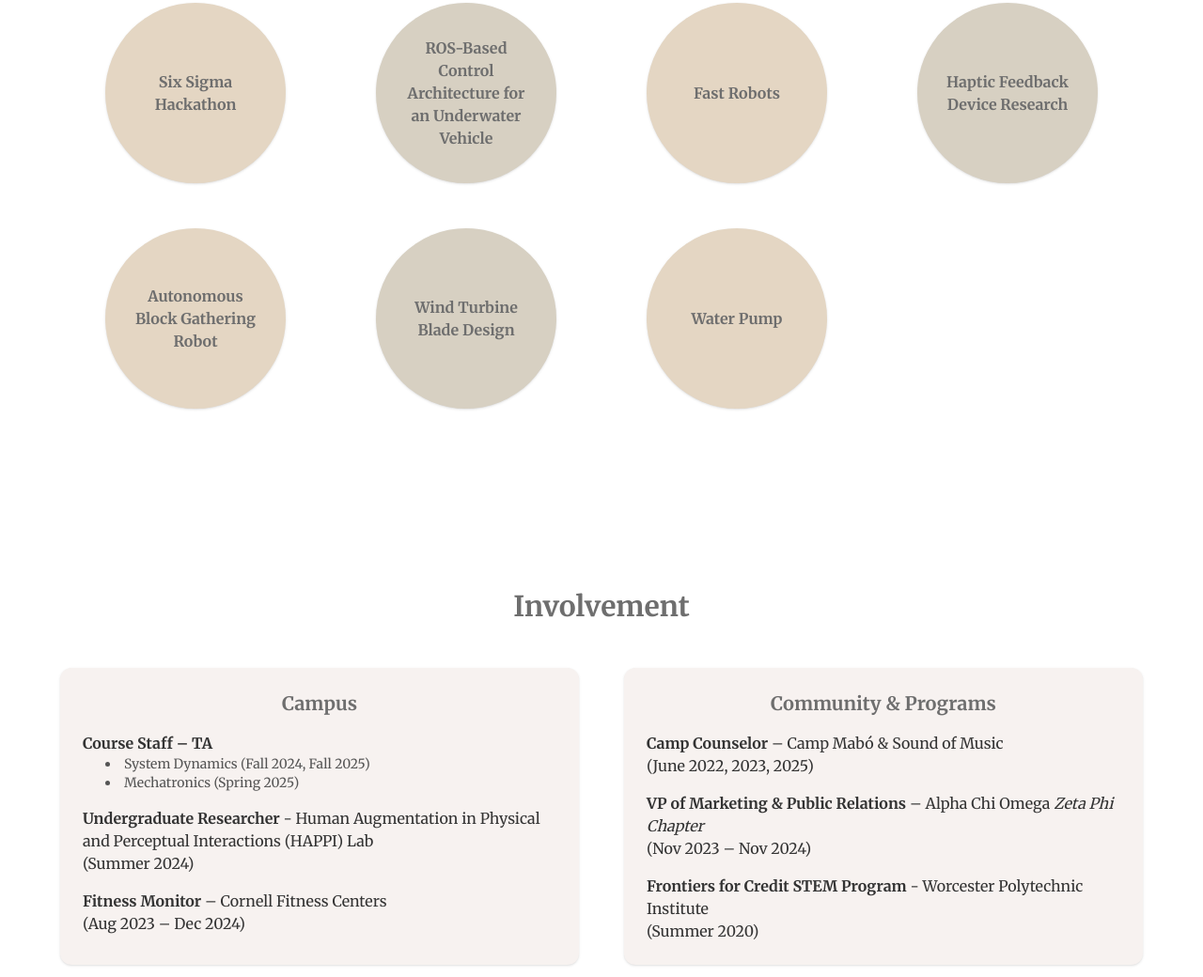
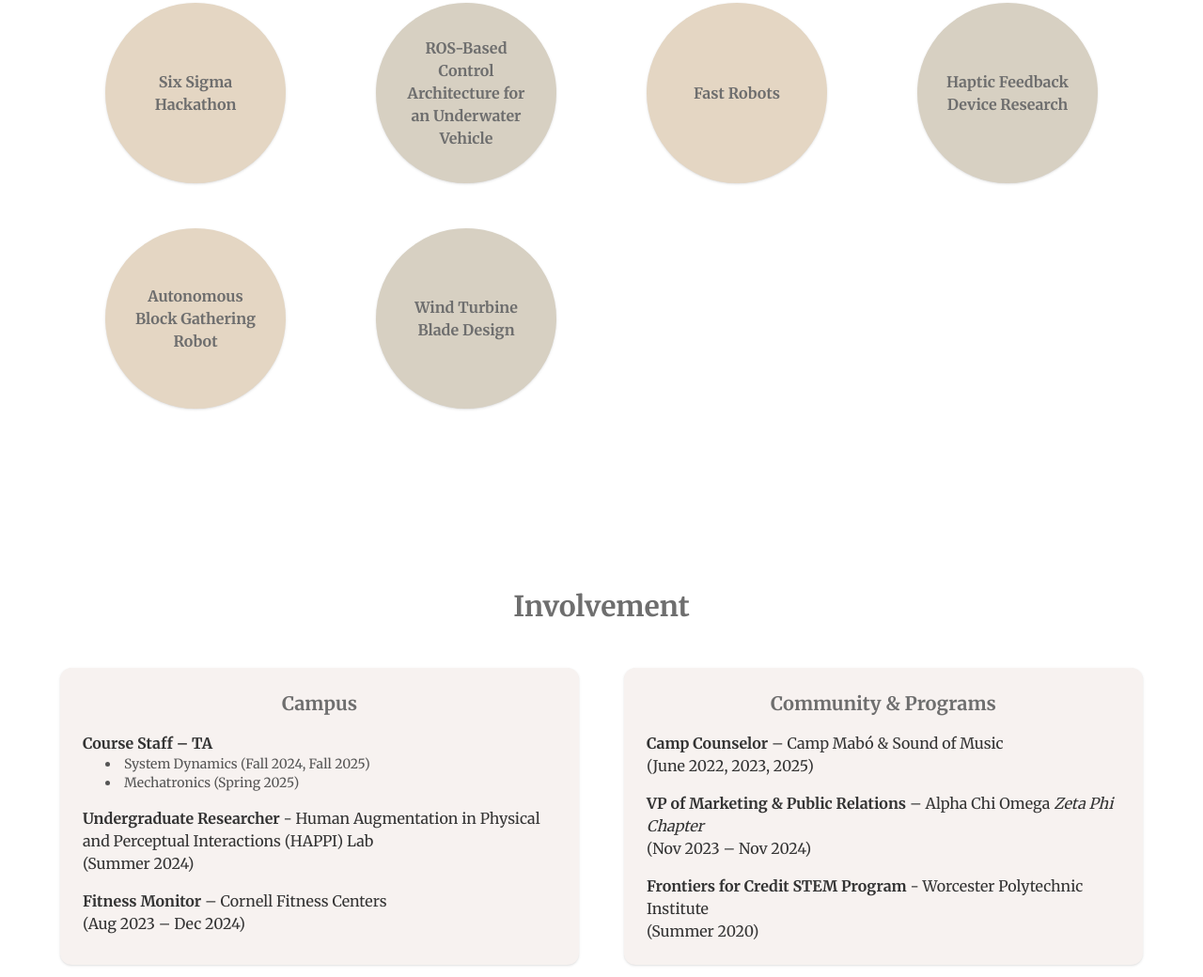
Before and after one commit to aleirasanchez/portfolio, a plain HTML site: page index.html in a window 1280 px wide. Shown: the part 1689-2729 px from the top of the page at 94% size. Drawn offline with nearby package versions, Linux system fonts and the light colour scheme.

Commit message:
Update index.html

```diff
--- a/index.html
+++ b/index.html
@@ -212,7 +212,6 @@
   </section>
 
 
-  <!--        bg-[#F7F2F0] <p class="text-[#6E6E6E]">A sensor-based wearable for capturing arm movements...</p> -->
   <!-- Projects -->
   <section id="projects" class="relative py-24 px-8 overflow-hidden">
 
@@ -265,10 +264,10 @@
         </a>
 
         <!-- Project 8 -->
-        <a href="projects/waterPump_project.html"
+        <!-- <a href="projects/waterPump_project.html"
            class="cursor-pointer w-48 h-48 flex items-center justify-center bg-[#E4D6C3] rounded-full shadow hover:shadow-lg transition text-center p-6">
           <h3 class="text-base font-semibold text-[#6E6E6E]">Water Pump</h3>
-        </a>
+        </a> -->
 
 
       </div>
```
